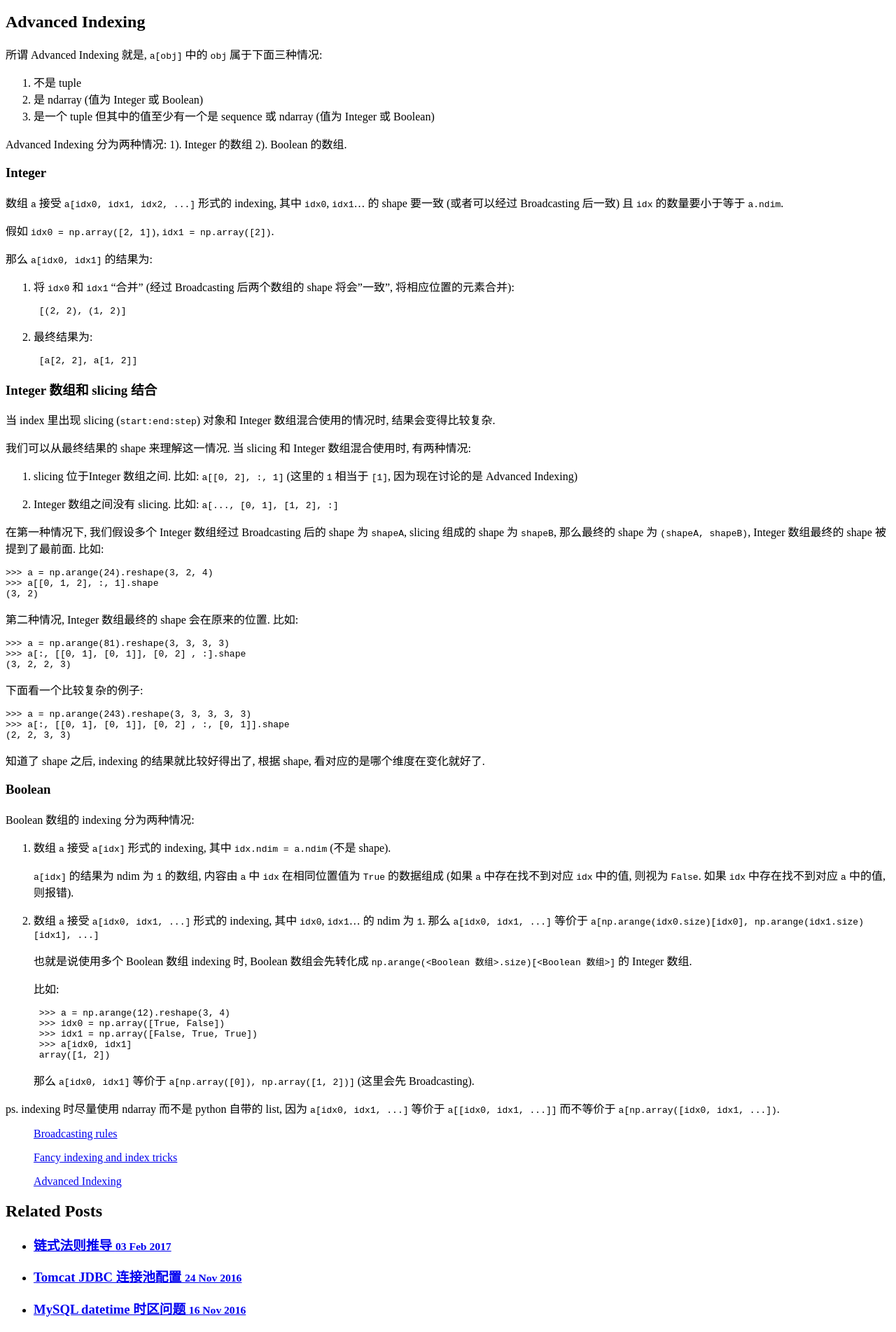
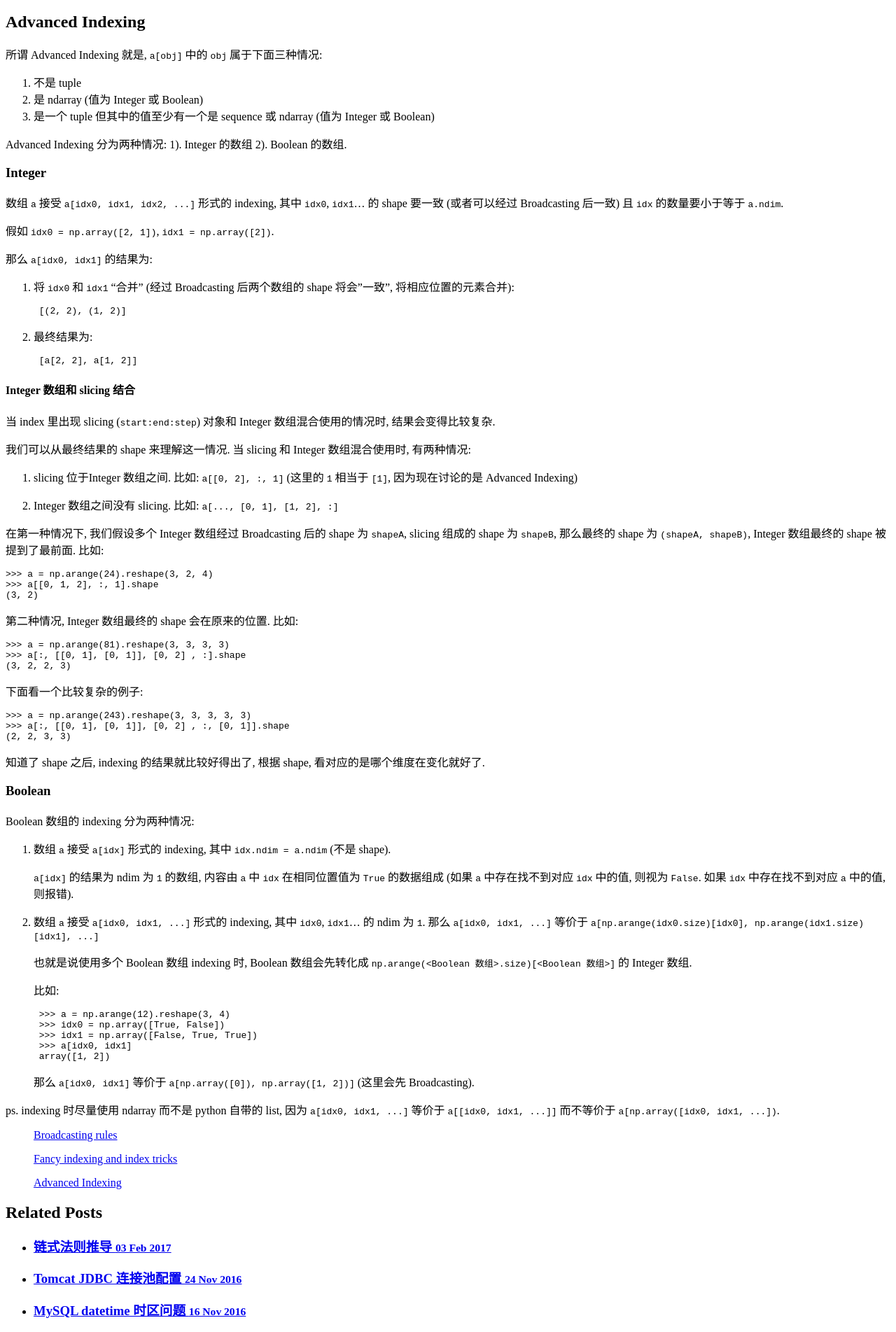
Before and after one commit to yoncise/yoncise.github.io, a Jekyll site: the page built from _posts/2017-03-26-numpy-Broadcasting-和-Advanced-Indexing.md, in a window 1280 px wide. Shown: the part 746-2649 px from the top of the page at 70% size. Built offline with Jekyll 4.4.1, drawn with Linux system fonts in a browser that asks for light colours.

Commit message:
h3 => h4

```diff
--- a/_posts/2017-03-26-numpy-Broadcasting-和-Advanced-Indexing.md
+++ b/_posts/2017-03-26-numpy-Broadcasting-和-Advanced-Indexing.md
@@ -61,7 +61,7 @@ Advanced Indexing 分为两种情况: 1). Integer 的数组 2). Boolean 的数
 
         [a[2, 2], a[1, 2]]
 
-### Integer 数组和 slicing 结合
+#### Integer 数组和 slicing 结合
 
 当 index 里出现 slicing (`start:end:step`) 对象和 Integer 数组混合使用的情况时, 结果会变得比较复杂.
 
```
